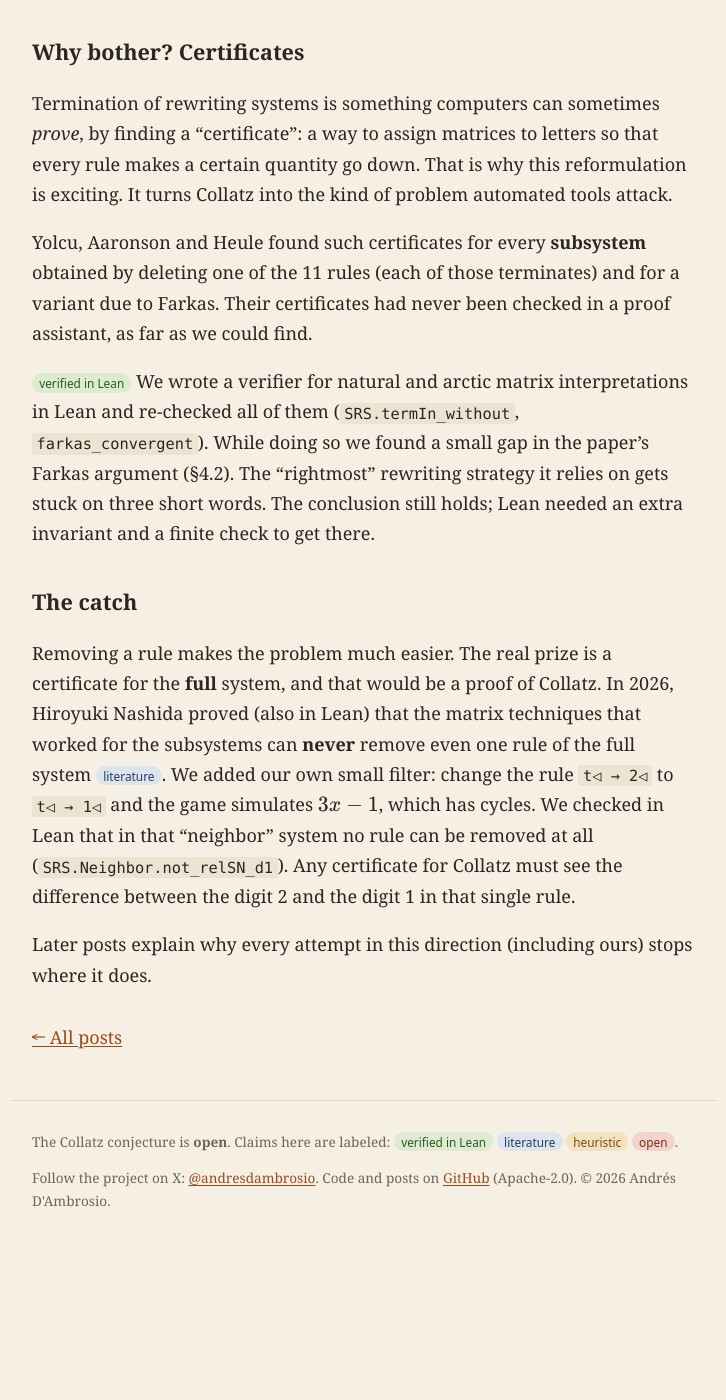
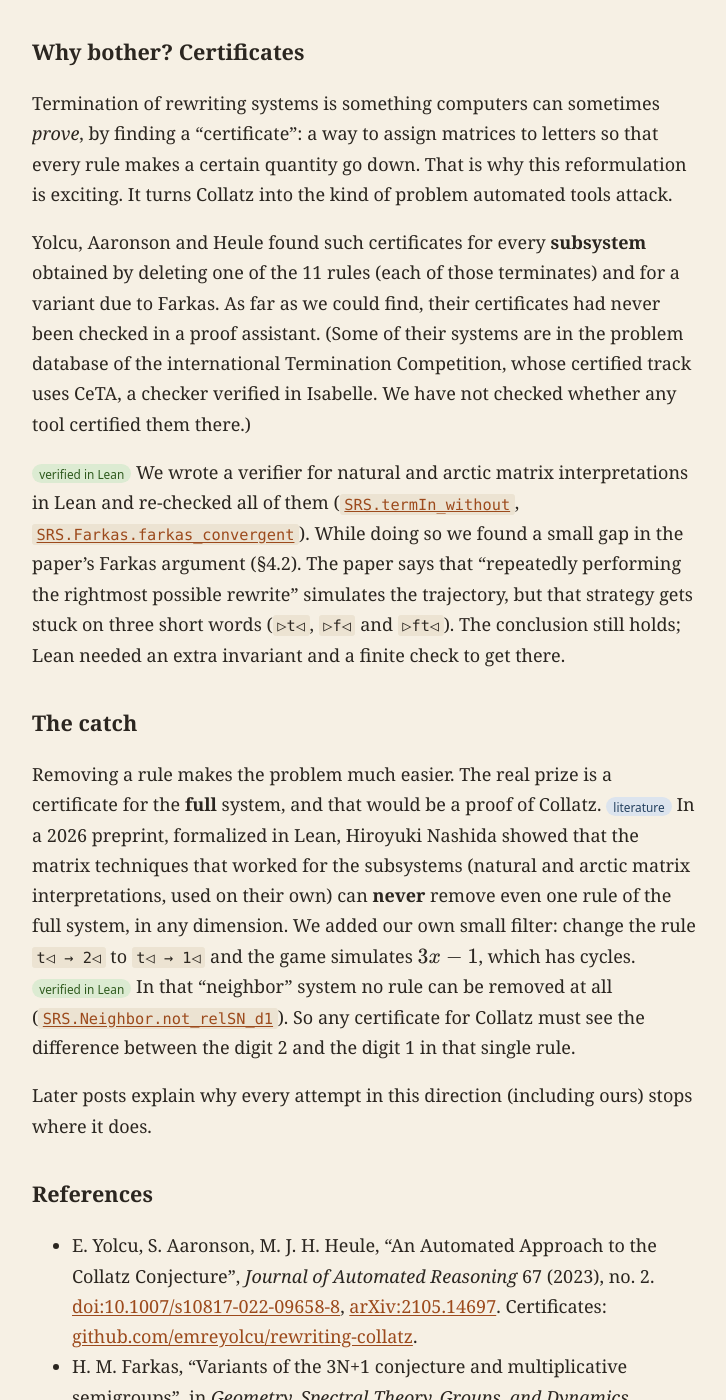
Before and after one commit to andresdambrosio/Collatz, a Jekyll site: the page built from site/_posts/2026-11-24-collatz-as-a-rewriting-game.md, in a window 1280 px wide and 1400 px high, scrolled down 2018 px. Shown: the whole window, without its empty margins (276-1002 px from the left). Built offline with Jekyll 4.4.1, drawn with Linux system fonts in a browser that asks for light colours; before the commit the page ends 3276 px from its top, so only the background shows below that; some of the changed text lies outside the part shown.

Commit message:
Blog: include the reviewed version of the rewriting post (references, Lean links)
The previous commit moved the pre-review draft by mistake.

Co-Authored-By: Claude Opus 5.5 <noreply@anthropic.com>

```diff
--- a/site/_posts/2026-11-24-collatz-as-a-rewriting-game.md
+++ b/site/_posts/2026-11-24-collatz-as-a-rewriting-game.md
@@ -50,8 +51,10 @@ rules you choose to apply (in rewriting language: the system *terminates*). Amon
 
 <span class="tag verified">verified in Lean</span> We formalized both versions of this:
 
-- `collatz_iff_terminates`: Collatz ⇔ termination on the "canonical" words `▷w◁`;
-- `collatz_iff_terminatesAll`: Collatz ⇔ termination on **all** words over the seven letters, with
+- [`collatz_iff_terminates`](https://github.com/andresdambrosio/Collatz/blob/main/Collatz/Rewriting.lean):
+  Collatz ⇔ termination on the "canonical" words `▷w◁`;
+- [`collatz_iff_terminatesAll`](https://github.com/andresdambrosio/Collatz/blob/main/Collatz/Rewriting/AllWords.lean):
+  Collatz ⇔ termination on **all** words over the seven letters, with
   markers anywhere and in any number (the paper's Lemma 3.16). Our proof differs from the paper's: we cut
   every word at its markers, show each piece behaves independently, and close the easy pieces with simple
   counting arguments.
@@ -64,23 +67,45 @@ That is why this reformulation is exciting. It turns Collatz into the kind of pr
 attack.
 
 Yolcu, Aaronson and Heule found such certificates for every **subsystem** obtained by deleting one of
-the 11 rules (each of those terminates) and for a variant due to Farkas. Their certificates had never been
-checked in a proof assistant, as far as we could find.
+the 11 rules (each of those terminates) and for a variant due to Farkas. As far as we could find, their
+certificates had never been checked in a proof assistant. (Some of their systems are in the problem
+database of the international Termination Competition, whose certified track uses CeTA, a checker verified
+in Isabelle. We have not checked whether any tool certified them there.)
 
 <span class="tag verified">verified in Lean</span> We wrote a verifier for natural and arctic matrix
-interpretations in Lean and re-checked all of them (`SRS.termIn_without`, `farkas_convergent`). While doing
-so we found a small gap in the paper's Farkas argument (§4.2). The "rightmost" rewriting strategy it relies
-on gets stuck on three short words. The conclusion still holds; Lean needed an extra invariant and a finite
-check to get there.
+interpretations in Lean and re-checked all of them
+([`SRS.termIn_without`](https://github.com/andresdambrosio/Collatz/blob/main/Collatz/Rewriting/Subsystems.lean),
+[`SRS.Farkas.farkas_convergent`](https://github.com/andresdambrosio/Collatz/blob/main/Collatz/Rewriting/Farkas.lean)).
+While doing so we found a small gap in the paper's Farkas argument (§4.2). The paper says that
+"repeatedly performing the rightmost possible rewrite" simulates the trajectory, but that strategy gets stuck
+on three short words (`▷t◁`, `▷f◁` and `▷ft◁`). The conclusion still holds; Lean needed an extra invariant
+and a finite check to get there.
 
 ## The catch
 
 Removing a rule makes the problem much easier. The real prize is a certificate for the **full** system,
-and that would be a proof of Collatz. In 2026, Hiroyuki Nashida proved (also in Lean) that the matrix
-techniques that worked for the subsystems can **never** remove even one rule of the full system
-<span class="tag lit">literature</span>. We added our own small filter: change the rule `t◁ → 2◁` to
-`t◁ → 1◁` and the game simulates $$3x-1$$, which has cycles. We checked in Lean that in that "neighbor"
-system no rule can be removed at all (`SRS.Neighbor.not_relSN_d1`). Any certificate for Collatz must see
-the difference between the digit 2 and the digit 1 in that single rule.
+and that would be a proof of Collatz. <span class="tag lit">literature</span> In a 2026 preprint,
+formalized in Lean, Hiroyuki Nashida showed that the matrix techniques that worked for the subsystems
+(natural and arctic matrix interpretations, used on their own) can **never** remove even one rule of the
+full system, in any dimension. We added our own small filter: change the rule `t◁ → 2◁` to `t◁ → 1◁` and
+the game simulates $$3x-1$$, which has cycles.
+<span class="tag verified">verified in Lean</span> In that "neighbor" system no rule can be removed at all
+([`SRS.Neighbor.not_relSN_d1`](https://github.com/andresdambrosio/Collatz/blob/main/Collatz/Rewriting/Neighbors.lean)).
+So any certificate for Collatz must see the difference between the digit 2 and the digit 1 in that single rule.
 
 Later posts explain why every attempt in this direction (including ours) stops where it does.
+
+## References
+
+- E. Yolcu, S. Aaronson, M. J. H. Heule, "An Automated Approach to the Collatz Conjecture",
+  *Journal of Automated Reasoning* 67 (2023), no. 2.
+  [doi:10.1007/s10817-022-09658-8](https://doi.org/10.1007/s10817-022-09658-8),
+  [arXiv:2105.14697](https://arxiv.org/abs/2105.14697). Certificates:
+  [github.com/emreyolcu/rewriting-collatz](https://github.com/emreyolcu/rewriting-collatz).
+- H. M. Farkas, "Variants of the 3N+1 conjecture and multiplicative semigroups", in *Geometry, Spectral
+  Theory, Groups, and Dynamics*, Contemporary Mathematics 387 (2005), 121–127.
+  [doi:10.1090/conm/387/07238](https://doi.org/10.1090/conm/387/07238)
+- H. Nashida, "Natural-number and arctic matrix interpretations alone make no progress, in any dimension,
+  on the Collatz rewriting system", preprint (2026).
+  [doi:10.5281/zenodo.23147025](https://doi.org/10.5281/zenodo.23147025), Lean code:
+  [github.com/harappa/collatz-arctic-interpretation-barriers](https://github.com/harappa/collatz-arctic-interpretation-barriers)
```
Also changed, not shown: other parts of site/_posts/2026-11-24-collatz-as-a-rewriting-game.md (+2 -1 lines).
